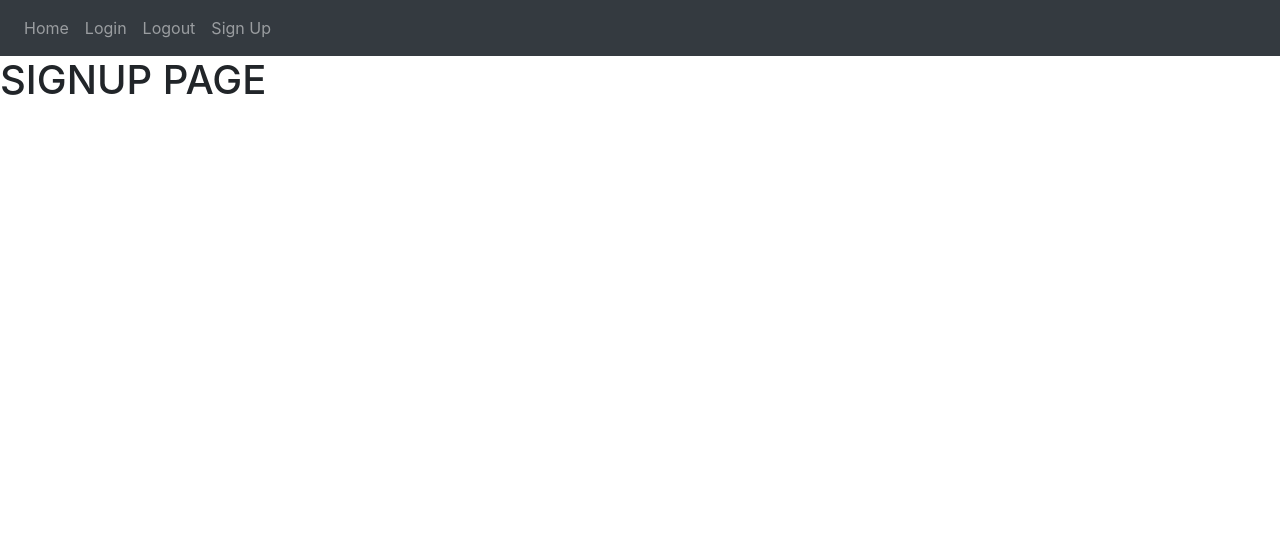
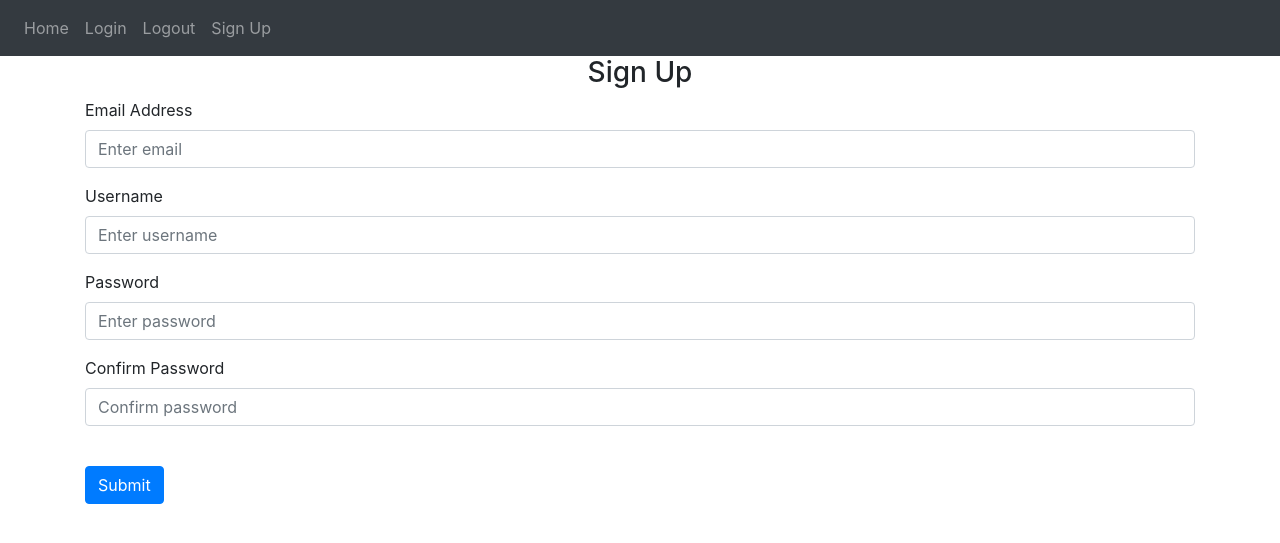
Before and after one commit to MarkNatavio/MusicSearchEngine, a Flask app: page /sign-up in a window 1280 px wide. Shown: the top 543 px of the page. Run offline with Flask 2, Linux system fonts and the light colour scheme; some libraries are stand-ins or nearby versions.

Commit message:
Done with Signup page template

```diff
--- a/website/templates/base.html
+++ b/website/templates/base.html
@@ -19,7 +19,6 @@
     <title>{% block title %}Default{% endblock %} </title>
   </head>
   <body>
-
     <nav class="navbar navbar-expand-lg navbar-dark bg-dark">
       <button class="navbar-toggler" type="button" data-toggle="collapse" data-target="#navbar">
         <span class="navbar-toggler-icon"></span>
@@ -35,10 +34,7 @@
       </div>
     </nav>
 
-    <div class="containter">
-      {% block content %}{% endblock content %}
-    </div>
-
+    <div class="container">{% block content %} {% endblock %}</div>
     <script
       src="https://code.jquery.com/jquery-3.2.1.slim.min.js"
       integrity="sha384-KJ3o2DKtIkvYIK3UENzmM7KCkRr/rE9/Qpg6aAZGJwFDMVNA/GpGFF93hXpG5KkN"
@@ -54,6 +50,7 @@
       integrity="sha384-JZR6Spejh4U02d8jOt6vLEHfe/JQGiRRSQQxSfFWpi1MquVdAyjUar5+76PVCmYl"
       crossorigin="anonymous"
     ></script>
+
     <script
       type="text/javascript"
       src="{{ url_for('static', filename='index.js') }}"
--- a/website/templates/signup.html
+++ b/website/templates/signup.html
@@ -2,5 +2,30 @@
 {% block title %}Signup{% endblock %}
 
 {% block content %}
-<h1>SIGNUP PAGE</h1>
-{% endblock content %}
+<form method="POST">
+  <h3 align="center"> Sign Up</h3>
+
+  <div class="form-group">
+    <label for="email">Email Address</label>
+    <input type="email" class="form-control" id="email" name="email" placeholder="Enter email"/>
+  </div>
+
+  <div class="form-group">
+    <label for="username">Username</label>
+    <input type="text" class="form-control" id="username" name="username" placeholder="Enter username"/>
+  </div>
+
+  <div class="form-group">
+    <label for="password1">Password</label>
+    <input type="password" class="form-control" id="password1" name="password1" placeholder="Enter password"/>
+  </div>
+
+  <div class="form-group">
+    <label for="password2">Confirm Password</label>
+    <input type="password" class="form-control" id="password2" name="password2" placeholder="Confirm password"/>
+  </div>
+  <br/>
+
+  <button type="submit" class="btn btn-primary">Submit</button>
+</form>
+{% endblock %}
```
